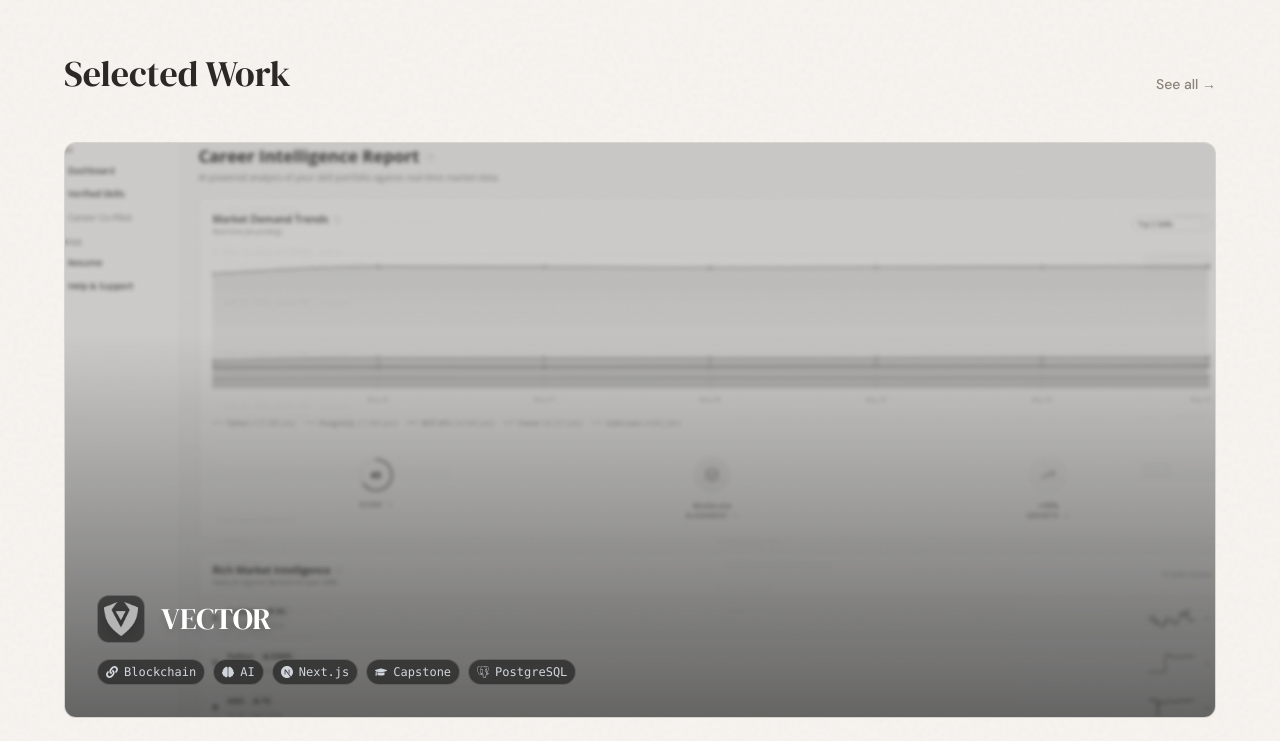
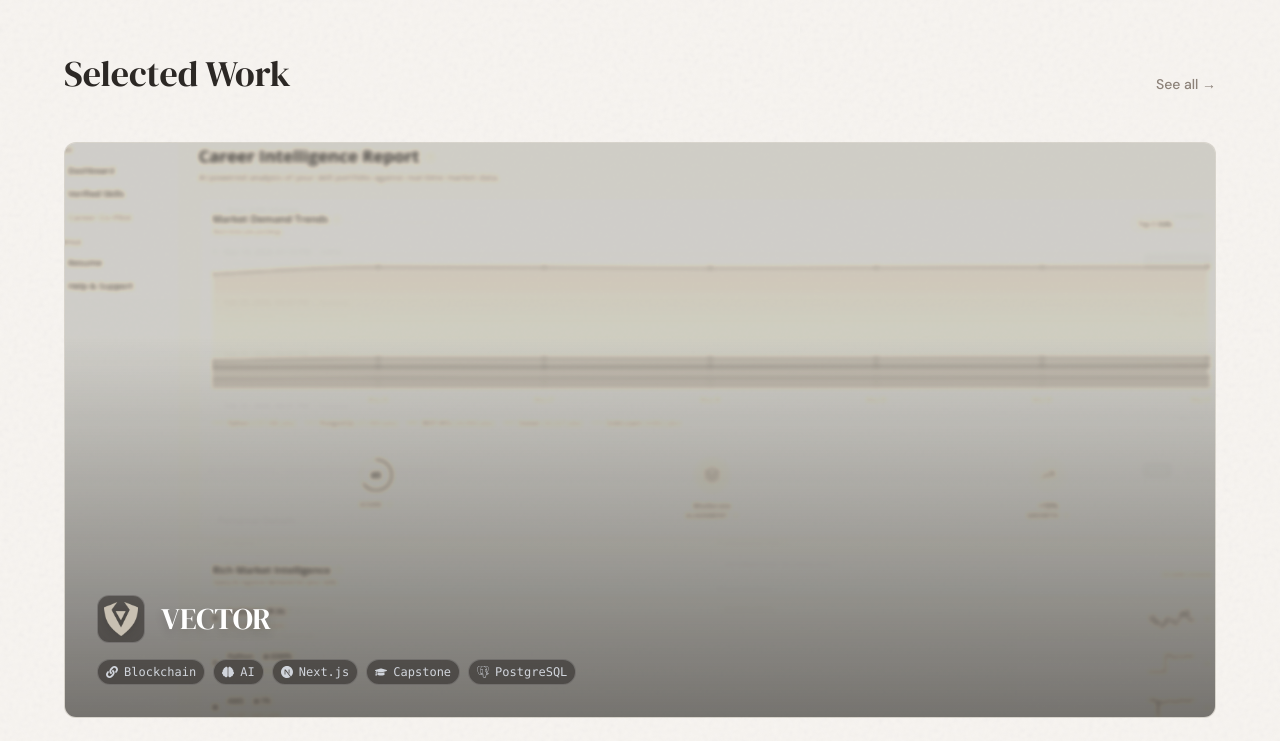
Before and after one commit to naxareth/Portfolio, a Next.js app: page / in a window 1280 px wide. Shown: the part 1480-2221 px from the top of the page. Built offline with nearby package versions, Linux system fonts and the light colour scheme.

Commit message:
style: apply sepia filter to greyscale images and replace pure black shadows with dark espresso to match beige theme

```diff
--- a/src/components/AboutSection.tsx
+++ b/src/components/AboutSection.tsx
@@ -20,7 +20,7 @@ export default function AboutSection() {
             transition={{ duration: 0.6 }}
             className="relative aspect-square w-full max-w-md mx-auto rounded-3xl bg-surface border border-border flex items-end justify-center overflow-hidden"
           >
-            <Image src="/assets/Ace/temporary-pic.jpg" alt="Ace Philip Denulan" fill sizes="(max-width: 1024px) 100vw, 50vw" className="object-contain object-bottom" />
+            <Image src="/assets/Ace/temporary-pic.jpg" alt="Ace Philip Denulan" fill sizes="(max-width: 1024px) 100vw, 50vw" className="object-contain object-bottom grayscale sepia-[.3] hover:grayscale-0 hover:sepia-0 transition-all duration-700" />
           </motion.div>
 
           <motion.div
--- a/src/components/CaseStudyCard.tsx
+++ b/src/components/CaseStudyCard.tsx
@@ -27,18 +27,18 @@ export default function CaseStudyCard({ project }: { project: Project }) {
 
   if (project.depth === 'placeholder') {
     return (
-      <div className="group relative aspect-[4/3] rounded-xl border border-border overflow-hidden bg-black cursor-not-allowed">
+      <div className="group relative aspect-[4/3] rounded-xl border border-border overflow-hidden bg-[#1e1b18] cursor-not-allowed">
         <div className="absolute inset-0 z-0 opacity-60 overflow-hidden">
           <Image
             src="/assets/Ace/UPCOMING-WORK.jpg"
             alt="Upcoming Work"
             fill
             sizes="(max-width: 768px) 100vw, (max-width: 1200px) 50vw, 33vw"
-            className="object-cover blur-[2px] scale-105 grayscale"
+            className="object-cover blur-[2px] scale-105 grayscale sepia-[.3]"
           />
         </div>
 
-        <div className="absolute inset-x-0 bottom-0 h-2/3 bg-gradient-to-t from-black/80 to-transparent z-10 pointer-events-none"></div>
+        <div className="absolute inset-x-0 bottom-0 h-2/3 bg-gradient-to-t from-[#1e1b18]/80 to-transparent z-10 pointer-events-none"></div>
 
         <div className="absolute inset-0 p-8 flex flex-col justify-end z-20">
           <div className="mt-auto">
@@ -46,7 +46,7 @@ export default function CaseStudyCard({ project }: { project: Project }) {
             <p className="text-gray-300 font-serif max-w-sm mb-4 drop-shadow-md">{project.brief}</p>
             <div className="flex flex-wrap gap-2">
               {project.tags.map(tag => (
-                <span key={tag} className="flex items-center text-xs font-mono text-gray-300 border border-white/20 px-2 py-1 rounded-full bg-black/50 backdrop-blur-sm">
+                <span key={tag} className="flex items-center text-xs font-mono text-gray-300 border border-white/20 px-2 py-1 rounded-full bg-[#1e1b18]/50 backdrop-blur-sm">
                   <TechIcon tag={tag} />
                   {tag}
                 </span>
@@ -67,13 +67,13 @@ export default function CaseStudyCard({ project }: { project: Project }) {
         <div className="mt-auto">
           <div className="flex items-center gap-4 mb-4">
             {project.thumbnail && (
-              <div className="relative w-12 h-12 shrink-0 bg-black/50 backdrop-blur-sm rounded-xl border border-white/20 p-1 flex items-center justify-center overflow-hidden">
+              <div className="relative w-12 h-12 shrink-0 bg-[#1e1b18]/50 backdrop-blur-sm rounded-xl border border-white/20 p-1 flex items-center justify-center overflow-hidden">
                 <Image
                   src={project.thumbnail}
                   alt={`${project.title} logo`}
                   fill
                   sizes="48px"
-                  className="object-contain p-1.5 drop-shadow-[0_0_8px_rgba(0,0,0,0.3)] dark:drop-shadow-[0_0_8px_rgba(255,255,255,0.3)] grayscale group-hover:grayscale-0 transition-all duration-700"
+                  className="object-contain p-1.5 drop-shadow-[0_0_8px_rgba(30,27,24,0.3)] dark:drop-shadow-[0_0_8px_rgba(255,255,255,0.3)] grayscale sepia-[.3] group-hover:grayscale-0 group-hover:sepia-0 transition-all duration-700"
                 />
               </div>
             )}
@@ -81,7 +81,7 @@ export default function CaseStudyCard({ project }: { project: Project }) {
           </div>
           <div className="flex flex-wrap gap-2">
             {project.tags.map(tag => (
-              <span key={tag} className="flex items-center text-xs font-mono text-gray-300 border border-white/20 px-2 py-1 rounded-full bg-black/50 backdrop-blur-sm">
+              <span key={tag} className="flex items-center text-xs font-mono text-gray-300 border border-white/20 px-2 py-1 rounded-full bg-[#1e1b18]/50 backdrop-blur-sm">
                 <TechIcon tag={tag} />
                 {tag}
               </span>
@@ -91,7 +91,7 @@ export default function CaseStudyCard({ project }: { project: Project }) {
       </div>
 
       {/* Project Gallery Slideshow */}
-      <div className="absolute inset-0 z-0 opacity-80 group-hover:opacity-100 transition-opacity duration-500 overflow-hidden bg-black">
+      <div className="absolute inset-0 z-0 opacity-80 group-hover:opacity-100 transition-opacity duration-500 overflow-hidden bg-[#1e1b18]">
         <AnimatePresence initial={false}>
           {images.length > 0 && (
               <motion.div
@@ -107,7 +107,7 @@ export default function CaseStudyCard({ project }: { project: Project }) {
                 alt={`${project.title} - ${images[currentImageIndex].alt}`}
                 fill
                 sizes="(max-width: 768px) 100vw, (max-width: 1200px) 50vw, 33vw"
-                className="object-cover blur-[2px] grayscale group-hover:grayscale-0 group-hover:blur-none group-hover:scale-100 scale-105 transition-all duration-700 ease-in-out"
+                className="object-cover blur-[2px] grayscale sepia-[.3] group-hover:grayscale-0 group-hover:sepia-0 group-hover:blur-none group-hover:scale-100 scale-105 transition-all duration-700 ease-in-out"
                 priority={currentImageIndex === 0}
               />
             </motion.div>
@@ -115,7 +115,7 @@ export default function CaseStudyCard({ project }: { project: Project }) {
         </AnimatePresence>
       </div>
 
-      <div className="absolute inset-x-0 bottom-0 h-2/3 bg-gradient-to-t from-black/50 to-transparent z-10 pointer-events-none"></div>
+      <div className="absolute inset-x-0 bottom-0 h-2/3 bg-gradient-to-t from-[#1e1b18]/50 to-transparent z-10 pointer-events-none group-hover:opacity-0 transition-opacity duration-500"></div>
     </Link>
   )
 }
--- a/src/components/HeroSection.tsx
+++ b/src/components/HeroSection.tsx
@@ -80,7 +80,7 @@ export default function HeroSection() {
               alt="Ace Philip Denulan"
               fill
               sizes="(max-width: 768px) 100vw, 400px"
-              className="object-contain object-bottom"
+              className="object-contain object-bottom grayscale sepia-[.3] hover:grayscale-0 hover:sepia-0 transition-all duration-700"
               priority
             />
           </div>
--- a/src/components/ProjectSlideshow.tsx
+++ b/src/components/ProjectSlideshow.tsx
@@ -62,11 +62,11 @@ export default function ProjectSlideshow({ images, altPrefix }: { images: Projec
         </AnimatePresence>
 
         {/* Overlay gradient for caption */}
-        <div className="absolute inset-x-0 bottom-0 h-24 bg-gradient-to-t from-black/50 to-transparent z-10 pointer-events-none" />
+        <div className="absolute inset-x-0 bottom-0 h-24 bg-gradient-to-t from-[#1e1b18]/50 to-transparent z-10 pointer-events-none" />
 
         {/* Caption */}
         <div className="absolute bottom-6 left-6 z-20 pointer-events-none">
-          <span className="text-sm font-mono bg-black/50 backdrop-blur-md px-3 py-1.5 rounded-md border border-white/20 text-white">
+          <span className="text-sm font-mono bg-[#1e1b18]/50 backdrop-blur-md px-3 py-1.5 rounded-md border border-white/20 text-white">
             {images[currentIndex].alt}
           </span>
         </div>
@@ -76,7 +76,7 @@ export default function ProjectSlideshow({ images, altPrefix }: { images: Projec
           <>
             <button
               onClick={prevSlide}
-              className="absolute left-4 top-1/2 -translate-y-1/2 z-20 w-10 h-10 flex items-center justify-center rounded-full bg-black/50 backdrop-blur-md border border-white/20 opacity-0 group-hover:opacity-100 transition-opacity hover:bg-black/80 text-white"
+              className="absolute left-4 top-1/2 -translate-y-1/2 z-20 w-10 h-10 flex items-center justify-center rounded-full bg-[#1e1b18]/50 backdrop-blur-md border border-white/20 opacity-0 group-hover:opacity-100 transition-opacity hover:bg-[#1e1b18]/80 text-white"
             >
               <svg className="w-5 h-5" fill="none" viewBox="0 0 24 24" stroke="currentColor">
                 <path strokeLinecap="round" strokeLinejoin="round" strokeWidth={2} d="M15 19l-7-7 7-7" />
@@ -84,7 +84,7 @@ export default function ProjectSlideshow({ images, altPrefix }: { images: Projec
             </button>
             <button
               onClick={nextSlide}
-              className="absolute right-4 top-1/2 -translate-y-1/2 z-20 w-10 h-10 flex items-center justify-center rounded-full bg-black/50 backdrop-blur-md border border-white/20 opacity-0 group-hover:opacity-100 transition-opacity hover:bg-black/80 text-white"
+              className="absolute right-4 top-1/2 -translate-y-1/2 z-20 w-10 h-10 flex items-center justify-center rounded-full bg-[#1e1b18]/50 backdrop-blur-md border border-white/20 opacity-0 group-hover:opacity-100 transition-opacity hover:bg-[#1e1b18]/80 text-white"
             >
               <svg className="w-5 h-5" fill="none" viewBox="0 0 24 24" stroke="currentColor">
                 <path strokeLinecap="round" strokeLinejoin="round" strokeWidth={2} d="M9 5l7 7-7 7" />
```
